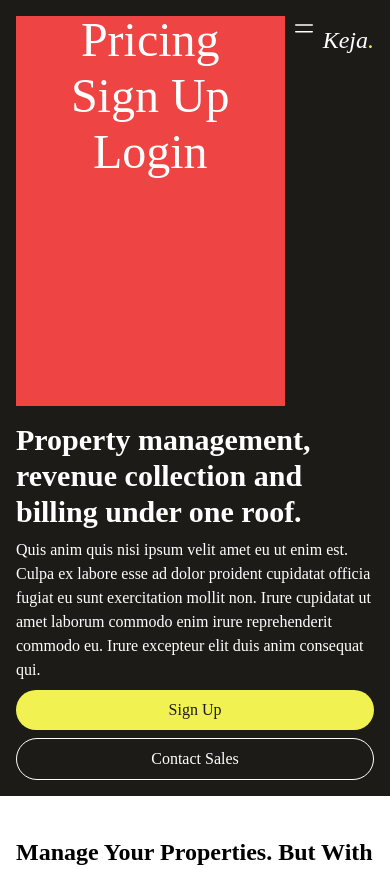
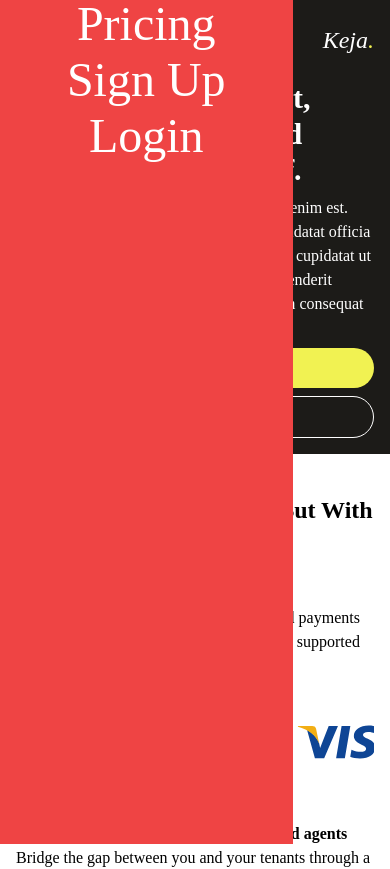
Before and after one commit to pacheko-ke/keja, a React (Create React App) app: page / in a window 390 px wide. Shown: the top 869 px of the page. Built offline with nearby package versions, Linux system fonts and the light colour scheme.

Commit message:
update mobile nav

```diff
--- a/src/components/Navbar.jsx
+++ b/src/components/Navbar.jsx
@@ -2,15 +2,18 @@ import React from 'react'
 
 export default function Navbar() {
   return (
+
+<>
+     {/* mobile nav */}
+     <ul className='text-white lg:hidden h-full bg-red-500 w-3/4 text-5xl gap-2 flex flex-col fixed top-0'>
+
+     <li>Pricing</li>
+     <li>Sign Up</li>
+     <li>Login</li>
+   </ul>
     <div className='bg-[#1c1b18] flex px-4 pt-4 justify-between '>
 
-      {/* mobile nav */}
-      <ul className='text-white lg:hidden h-[100vw] bg-red-500 w-3/4 text-5xl gap-2 flex flex-col'>
 
-        <li>Pricing</li>
-        <li>Sign Up</li>
-        <li>Login</li>
-      </ul>
 
 
       <svg xmlns="http://www.w3.org/2000/svg" fill="white" viewBox="0 0 24 24" strokeWidth={1.5} stroke="currentColor" className="size-6 text-white">
@@ -19,6 +22,7 @@ export default function Navbar() {
       <div className=' text-white top-0 py-2 text-2xl italic '>Keja<span className='text-[#F1F252]'>.</span></div>
 
     </div>
+    </>
 
   )
 }
```
